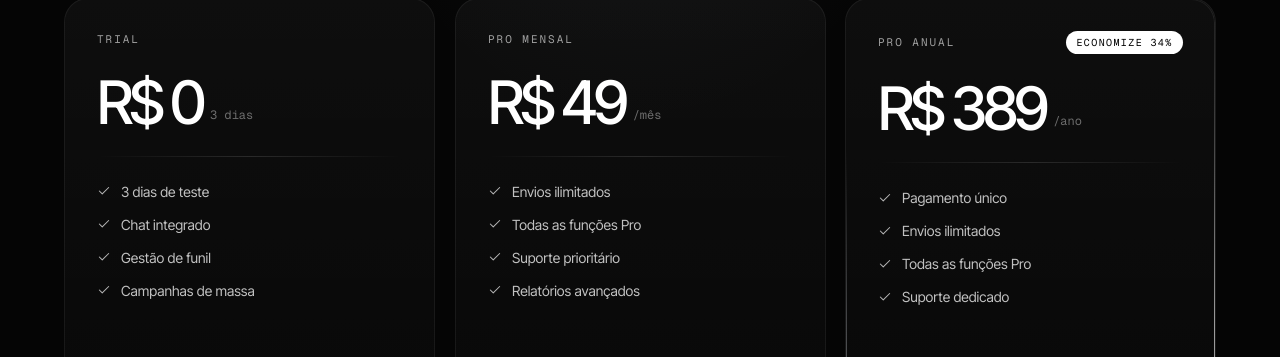
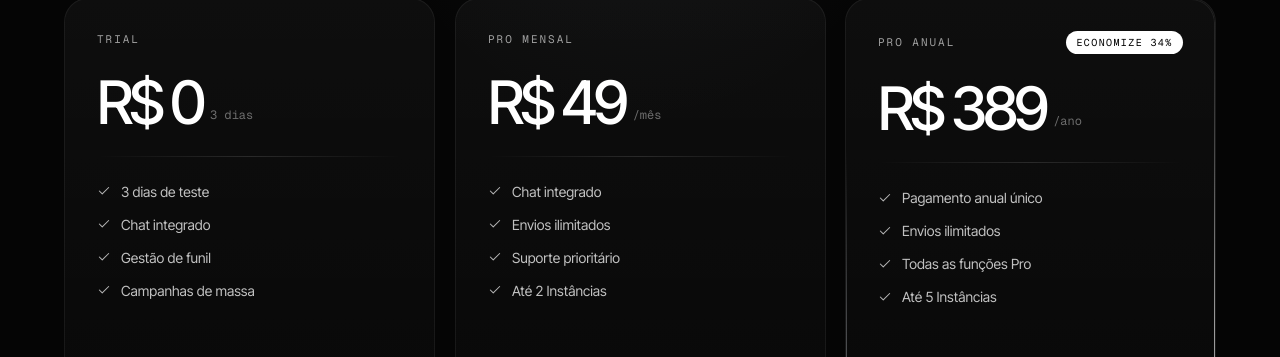
Before and after one commit to jonathaslima20-design/narixfenix, a React (Vite) app: page / in a window 1280 px wide. Shown: the part 3411-3768 px from the top of the page. Built offline with nearby package versions, Linux system fonts and the light colour scheme; no server answers.

Commit message:
Updated LandingPage.tsx

```diff
--- a/src/pages/LandingPage.tsx
+++ b/src/pages/LandingPage.tsx
@@ -790,7 +790,7 @@ function Pricing() {
       name: 'Pro Mensal',
       price: 'R$ 49',
       period: '/mês',
-      features: ['Envios ilimitados', 'Todas as funções Pro', 'Suporte prioritário', 'Relatórios avançados'],
+      features: ['Chat integrado', 'Envios ilimitados', 'Suporte prioritário', 'Até 2 Instâncias'],
       cta: 'Assinar mensal',
       variant: 'ghost' as const,
     },
@@ -799,7 +799,7 @@ function Pricing() {
       price: 'R$ 389',
       period: '/ano',
       badge: 'Economize 34%',
-      features: ['Pagamento único', 'Envios ilimitados', 'Todas as funções Pro', 'Suporte dedicado'],
+      features: ['Pagamento anual único', 'Envios ilimitados', 'Todas as funções Pro', 'Até 5 Instâncias'],
       cta: 'Assinar anual',
       variant: 'primary' as const,
       beam: true,
```
